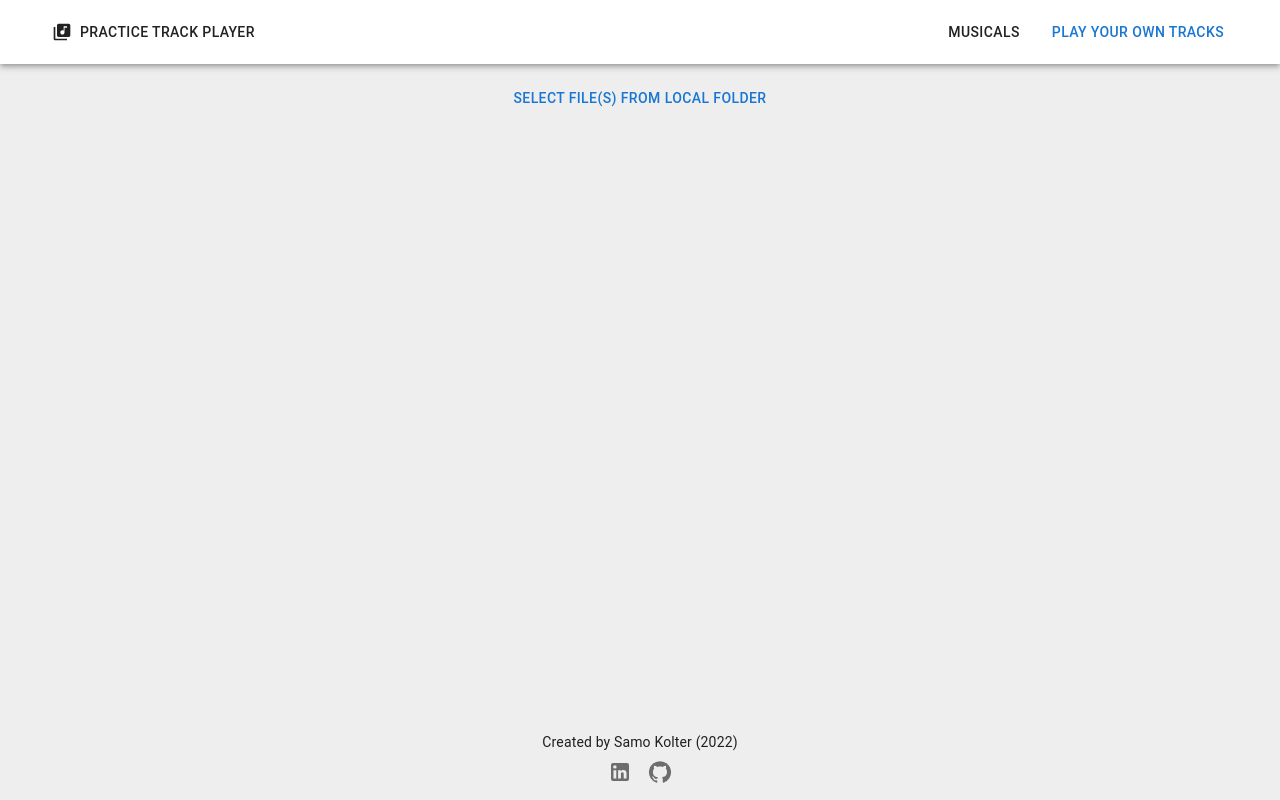
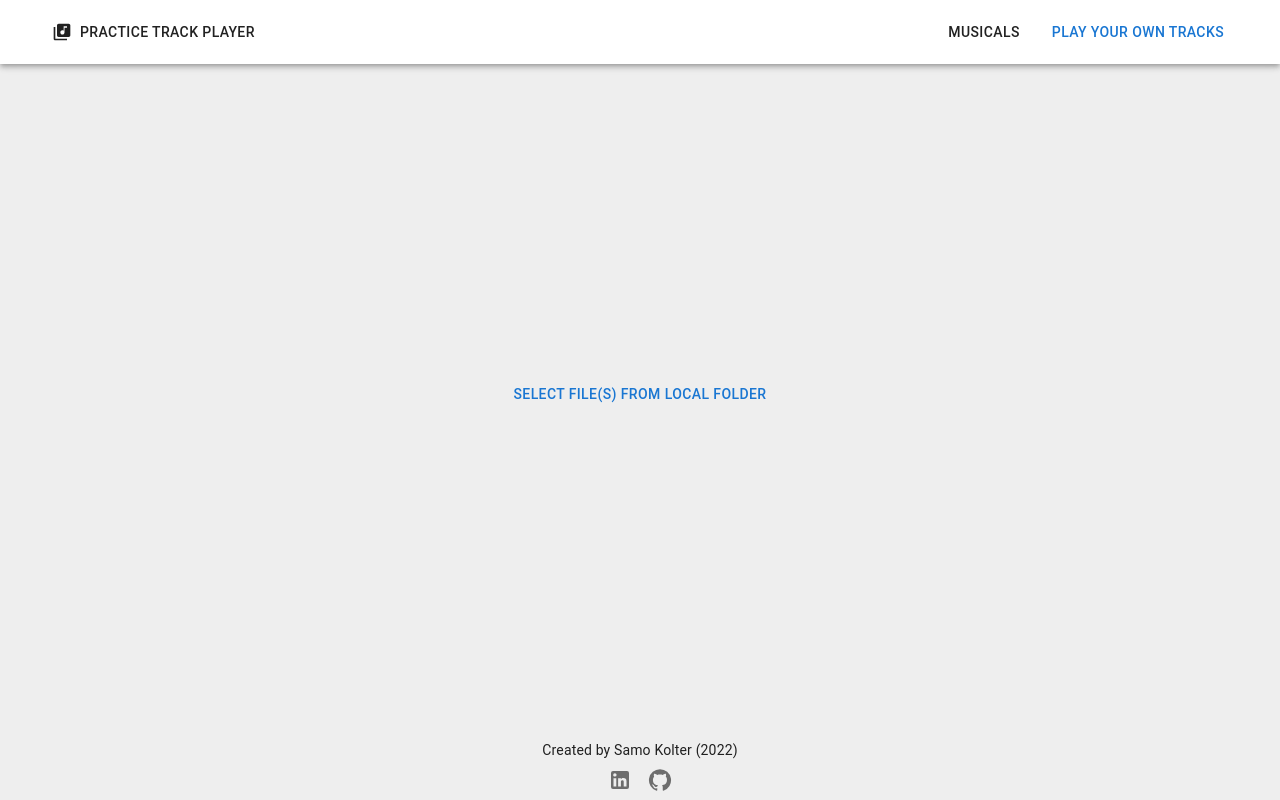
Before and after one commit to Sejmou/practice-track-player, a Next.js app: page /player in a window 1280 px wide. Built offline with nearby package versions, Linux system fonts and the light colour scheme.

Commit message:
finally fix layout issues + custom player waveform data loading issues

```diff
--- a/components/SongPlayer/AudioControls/AudioControls.tsx
+++ b/components/SongPlayer/AudioControls/AudioControls.tsx
@@ -237,6 +237,7 @@ const AudioControls = React.forwardRef<HTMLDivElement, Props>(
           <WaveFormView
             audioElement={audioRef.current}
             waveformDataBuffer={waveformDataBuffer}
+            audioUrl={audioElSrcData.src}
             audioContext={audioContext}
             audioBuffer={audioBuffer}
             waveformZoomviewColor={primaryColor}
--- a/components/SongPlayer/AudioControls/WaveFormView/WaveformView.tsx
+++ b/components/SongPlayer/AudioControls/WaveFormView/WaveformView.tsx
@@ -37,7 +37,9 @@ type Props = {
    *
    * Caution: if the server serving the audio file (under audioUrl) is not on same origin and does not support CORS, this approach will fail!
    *
-   * If supplied, neither waveformDataBuffer nor audioBuffer are required
+   * If supplied, audioUrl is also required for "change detection" to work
+   *
+   * However, neither waveformDataBuffer nor audioBuffer are required
    */
   audioContext?: AudioContext;
   /**
@@ -58,11 +60,10 @@ type Props = {
   onPeaksReady?: (peaks: Peaks.PeaksInstance) => void;
   points?: WaveformViewPoint[];
   /**
-   * NOT USED ATM
-   *
    * URL pointing to the audio file whose waveform data should be displayed by peaks.js
    *
-   * See https://github.com/bbc/peaks.js#generating-waveform-data for details on how peaks.js actually generates and displays the audio waveform
+   * Required when using audioContext for waveform data generation
+   *
    */
   audioUrl?: string;
   /**
@@ -84,6 +85,7 @@ type Props = {
 // so, the code that made all of this kinda work is very ugly and hacky lol
 const WaveformView = ({
   audioElement,
+  audioUrl,
   waveformDataBuffer,
   audioContext,
   audioBuffer,
@@ -95,8 +97,6 @@ const WaveformView = ({
   const overviewWaveformRef = useRef<HTMLDivElement>(null);
   // audioElementRef: any;
   const [peaks, setPeaks] = useState<PeaksInstance | null>(null);
-
-  console.log('called');
 
   useEffect(() => {
     const viewContainerOptions: Peaks.ViewContainerOptions = {
@@ -162,7 +162,8 @@ const WaveformView = ({
   }, [
     audioBuffer,
     audioContext,
-    // audioElement,
+    audioElement,
+    audioUrl, // when using audioContext for waveform data creation, change would not be detected with the given deps array; so, as a workaround this is added as dep to make sure change in audio file is reflected in component
     onPeaksReady,
     // peaks,
     waveformDataBuffer,
--- a/components/SongPlayer/SongPlayer.tsx
+++ b/components/SongPlayer/SongPlayer.tsx
@@ -17,6 +17,10 @@ type Props = {
    * Either this or audioBuffer is required!
    */
   waveformData?: ArrayBuffer;
+  /**
+   * Used by Player's WaveformView to compute and display the waveform of the audio referenced in the audioElSrcData
+   */
+  audioContext?: AudioContext;
   /**
    * Audio buffer containing the decoded audio samples
    *
@@ -45,6 +49,7 @@ type Props = {
 const SongPlayer = ({
   song,
   audioElSrcData,
+  audioContext,
   waveformData,
   audioBuffer,
   previousSongAvailable,
@@ -75,11 +80,12 @@ const SongPlayer = ({
       </Box>
       <AudioControls
         audioElSrcData={audioElSrcData}
-        audioBuffer={audioBuffer}
         onNext={onNextSong}
         onPrevious={onPreviousSong}
         nextAvailable={nextSongAvailable}
         previousAvailable={previousSongAvailable}
+        audioContext={audioContext}
+        audioBuffer={audioBuffer}
         waveformDataBuffer={waveformData}
         points={points}
         seekTime={seekTime}
--- a/components/layout/Footer.tsx
+++ b/components/layout/Footer.tsx
@@ -3,28 +3,23 @@ import {
   Container,
   IconButton,
   Link,
+  SxProps,
   Typography,
-  useTheme,
 } from '@mui/material';
 import GitHubIcon from '@mui/icons-material/GitHub';
 import LinkedInIcon from '@mui/icons-material/LinkedIn';
 
-type Props = {};
-const Footer = (props: Props) => {
-  const theme = useTheme();
+type Props = { sx?: SxProps };
+const Footer = ({ sx }: Props) => {
   return (
-    <footer
-      style={{
-        position: 'sticky',
-        paddingTop: '1em',
-      }}
-    >
     <Container
+      component="footer"
       sx={{
         display: 'flex',
         flexDirection: 'column',
-          padding: 1,
+        pt: 2,
         alignItems: 'center',
+        ...sx,
       }}
     >
       <Typography variant="body2">
@@ -43,7 +38,6 @@ const Footer = (props: Props) => {
         </Link>
       </Box>
     </Container>
-    </footer>
   );
 };
 export default Footer;
--- a/components/layout/Header.tsx
+++ b/components/layout/Header.tsx
@@ -13,14 +13,15 @@ import {
   Stack,
   Button,
   Container,
+  SxProps,
 } from '@mui/material';
 import MenuIcon from '@mui/icons-material/Menu';
 import { useState, KeyboardEvent } from 'react';
 import { useRouter } from 'next/router';
 import LibraryMusicIcon from '@mui/icons-material/LibraryMusic';
 
-type Props = {};
-const Header = (props: Props) => {
+type Props = { sx: SxProps };
+const Header = ({ sx }: Props) => {
   const [drawerOpen, setDrawerOpen] = useState(false);
 
   const router = useRouter();
@@ -52,7 +53,7 @@ const Header = (props: Props) => {
   const matches = useMediaQuery(theme.breakpoints.down('md'));
 
   return (
-    <AppBar position="sticky" color="inherit">
+    <AppBar position="sticky" color="inherit" sx={sx}>
       <Container maxWidth="xl">
         <Toolbar sx={{ display: 'flex', justifyContent: 'space-between' }}>
           <Button
--- a/pages/_app.tsx
+++ b/pages/_app.tsx
@@ -23,21 +23,24 @@ const theme = createTheme({
 function MyApp({ Component, pageProps }: AppProps) {
   return (
     <ThemeProvider theme={theme}>
-      <div style={{ minHeight: '100%' }}>
+      <Box
+        sx={{ minHeight: '100vh', display: 'flex', flexDirection: 'column' }}
+      >
         <CssBaseline />
-        <Box
-          display="flex"
-          flexDirection="column"
-          justifyContent="space-between"
-          minHeight="100vh"
+        <Header sx={{ flex: '0 1 auto' }} />
+        <Container
+          sx={{
+            minHeight: '100%',
+            flex: '1',
+            py: 1,
+            display: 'flex',
+            flexDirection: 'column',
+          }}
         >
-          <Header />
-          <Container sx={{ pt: 2, marginBottom: 'auto' }}>
-            <Component {...pageProps} />
-          </Container>
-          <Footer />
-        </Box>
-      </div>
+          <Component {...pageProps} />
+        </Container>
+        <Footer sx={{ flex: '0 1 auto' }} />
+      </Box>
     </ThemeProvider>
   );
 }
--- a/pages/player/index.tsx
+++ b/pages/player/index.tsx
@@ -9,10 +9,9 @@ import { Song, SourceData } from '@models';
 type Props = {};
 
 const containerStyles: SxProps = {
-  // minHeight: {
-  //   xs: 473,
-  //   md: 517,
-  // },
+  flex: '1',
+  display: 'flex',
+  flexDirection: 'column',
 };
 
 type SongData = {
@@ -94,17 +93,15 @@ const Player: NextPage = (props: Props) => {
       </Head>
       <Box sx={containerStyles}>
         {songData.length === 0 ? (
-          <Button
-            sx={{ mx: 'auto', display: 'block' }}
-            onClick={requestFileAccess}
-          >
+          <Button sx={{ m: 'auto' }} onClick={requestFileAccess}>
             Select file(s) from local folder
           </Button>
         ) : (
           <SongPlayer
             song={songData[currSongIdx].song}
             audioElSrcData={songData[currSongIdx].sourceData}
-            audioBuffer={songData[currSongIdx].audioBuffer}
+            audioContext={audioContext}
+            // audioBuffer={songData[currSongIdx].audioBuffer}
             onNextSong={nextSongHandler}
             onPreviousSong={previousSongHandler}
             nextSongAvailable={nextAvailable}
```
Lines whose indentation alone changed are shown as unchanged.
